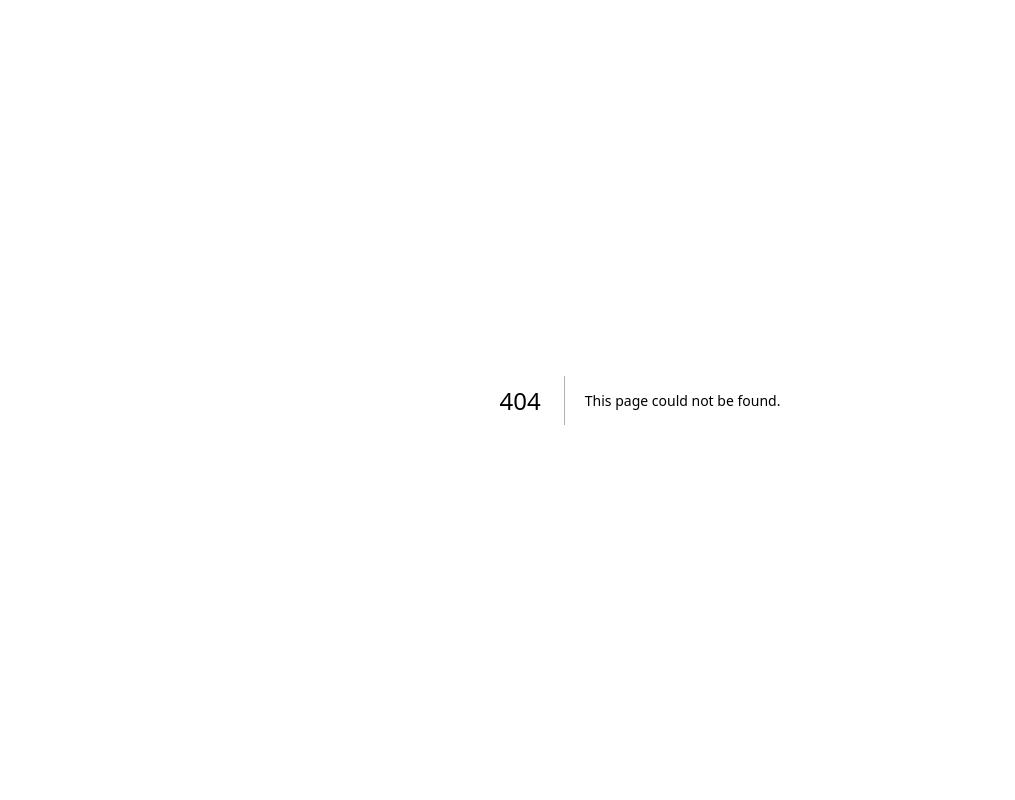
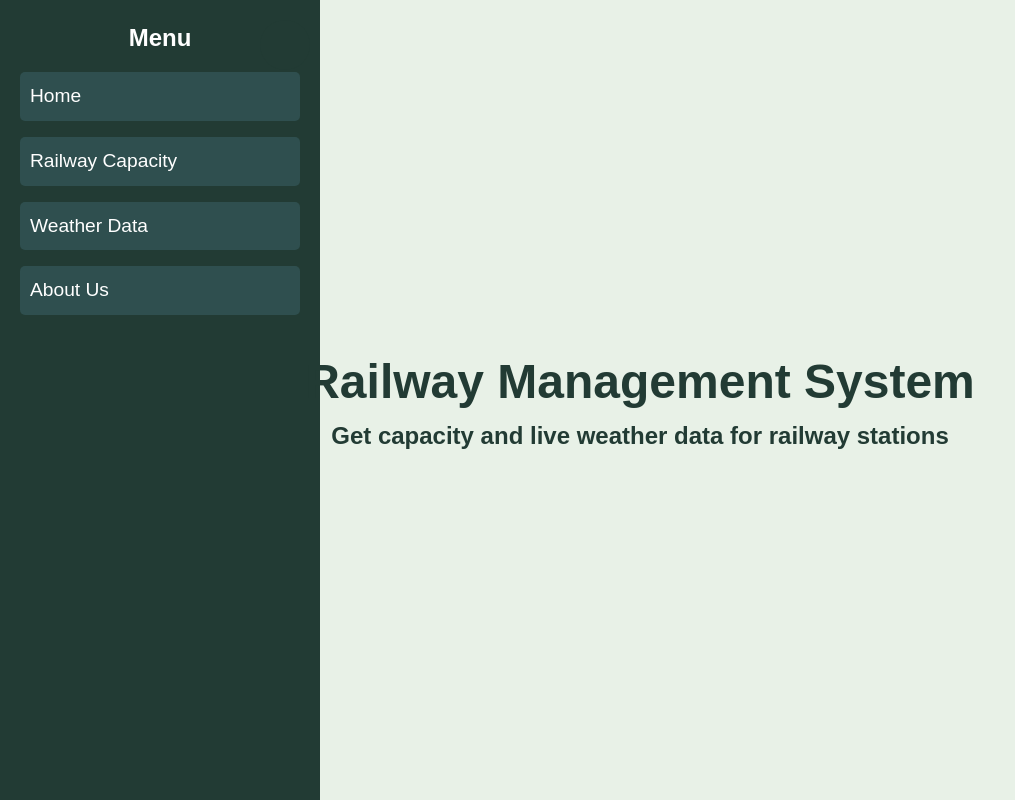
Before and after one commit to gurleensingh01/railway-capacity-management, a Next.js app: page /railway-finance-management in a window 1280 px wide. Before the commit this address had no page. Shown: the whole page, without its empty margins (0-1015 px from the left). Built offline with nearby package versions, Linux system fonts and the light colour scheme.

Commit message:
Basic Structure

```diff
--- a/app/page.js
+++ b/app/page.js
@@ -1,3 +1,5 @@
+import Link from "next/link";
+
 export default function Page() {
     return (
         <div
@@ -24,6 +26,21 @@ export default function Page() {
             >
                 Get capacity and live weather data for railway stations
             </p>
+            <Link
+                href="/railway-finance-management"
+                style={{
+                    marginTop: "20px",
+                    padding: "10px 20px",
+                    backgroundColor: "#223B34",
+                    color: "#FFFFFF",
+                    fontSize: "1.2rem",
+                    fontWeight: "bold",
+                    borderRadius: "5px",
+                    textDecoration: "none",
+                }}
+            >
+                Go to Next Page
+            </Link>
         </div>
     );
 }
--- /dev/null
+++ b/app/railway-finance-management/page.js
@@ -0,0 +1,161 @@
+"use client";
+
+import { useState } from "react";
+
+export default function Page() {
+    const [isSidebarOpen, setIsSidebarOpen] = useState(true);
+
+    const toggleSidebar = () => {
+        setIsSidebarOpen(!isSidebarOpen);
+    };
+
+    return (
+        <div
+            className="min-h-screen flex"
+            style={{ backgroundColor: "#E8F1E7" }}
+        >
+            {/* Sidebar */}
+            {isSidebarOpen && (
+                <div
+                    className="w-1/4 h-full flex flex-col p-5"
+                    style={{
+                        backgroundColor: "#223B34",
+                        color: "#FFFFFF",
+                        transition: "all 0.3s ease",
+                        position: "fixed",
+                    }}
+                >
+                    <h2
+                        style={{
+                            fontSize: "1.5rem",
+                            fontWeight: "bold",
+                            marginBottom: "1rem",
+                            textAlign: "center",
+                        }}
+                    >
+                        Menu
+                    </h2>
+                    <ul className="space-y-4">
+                        <li>
+                            <a
+                                href="#"
+                                style={{
+                                    color: "#FFFFFF",
+                                    textDecoration: "none",
+                                    fontSize: "1.2rem",
+                                    display: "block",
+                                    padding: "10px",
+                                    borderRadius: "5px",
+                                    backgroundColor: "#2F4F4F",
+                                }}
+                            >
+                                Home
+                            </a>
+                        </li>
+                        <li>
+                            <a
+                                href="#"
+                                style={{
+                                    color: "#FFFFFF",
+                                    textDecoration: "none",
+                                    fontSize: "1.2rem",
+                                    display: "block",
+                                    padding: "10px",
+                                    borderRadius: "5px",
+                                    backgroundColor: "#2F4F4F",
+                                }}
+                            >
+                                Railway Capacity
+                            </a>
+                        </li>
+                        <li>
+                            <a
+                                href="#"
+                                style={{
+                                    color: "#FFFFFF",
+                                    textDecoration: "none",
+                                    fontSize: "1.2rem",
+                                    display: "block",
+                                    padding: "10px",
+                                    borderRadius: "5px",
+                                    backgroundColor: "#2F4F4F",
+                                }}
+                            >
+                                Weather Data
+                            </a>
+                        </li>
+                        <li>
+                            <a
+                                href="#"
+                                style={{
+                                    color: "#FFFFFF",
+                                    textDecoration: "none",
+                                    fontSize: "1.2rem",
+                                    display: "block",
+                                    padding: "10px",
+                                    borderRadius: "5px",
+                                    backgroundColor: "#2F4F4F",
+                                }}
+                            >
+                                About Us
+                            </a>
+                        </li>
+                    </ul>
+                </div>
+            )}
+
+            {/* Main Content */}
+            <div className="flex-1 flex flex-col justify-center items-center relative">
+                {/* Sidebar Toggle Button */}
+                <button
+                    onClick={toggleSidebar}
+                    style={{
+                        position: "fixed",
+                        top: "20px",
+                        left: isSidebarOpen ? "260px" : "20px", // Adjust position based on sidebar state
+                        backgroundColor: "#223B34",
+                        color: "#FFFFFF",
+                        border: "none",
+                        padding: "10px",
+                        borderRadius: "50%",
+                        cursor: "pointer",
+                        width: "50px",
+                        height: "50px",
+                        display: "flex",
+                        justifyContent: "center",
+                        alignItems: "center",
+                        transition: "all 0.3s ease",
+                    }}
+                >
+                    <i
+                        className={`fa ${
+                            isSidebarOpen ? "fa-times" : "fa-bars"
+                        }`}
+                        style={{ fontSize: "1.5rem" }}
+                    />
+                </button>
+
+                <h1
+                    style={{
+                        color: "#223B34",
+                        fontSize: "3rem",
+                        fontWeight: "bold",
+                        textAlign: "center",
+                    }}
+                >
+                    Railway Management System
+                </h1>
+                <p
+                    style={{
+                        color: "#223B34",
+                        fontSize: "1.5rem",
+                        fontWeight: "bold",
+                        textAlign: "center",
+                    }}
+                >
+                    Get capacity and live weather data for railway stations
+                </p>
+            </div>
+        </div>
+    );
+}
```
Also changed, not shown: package.json (+6 -5 lines), 1 other file (tests, documents, lock files or other folders).
